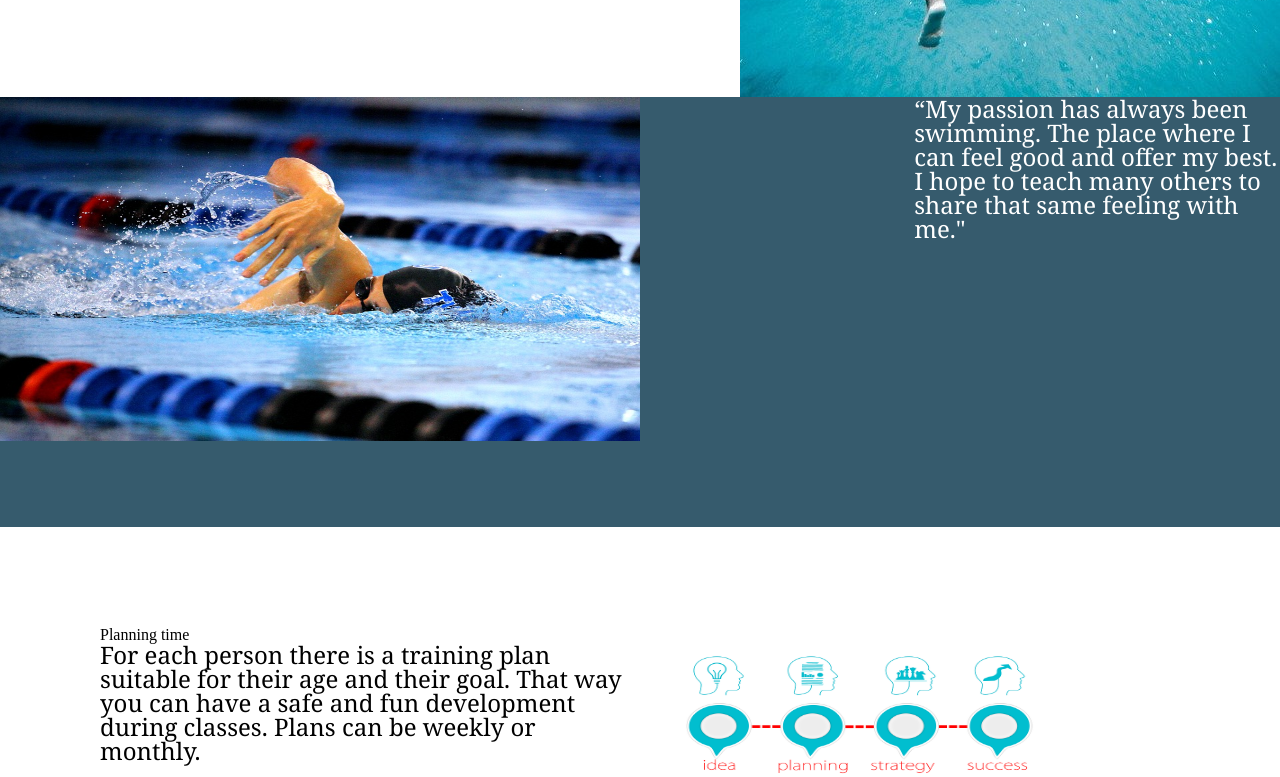
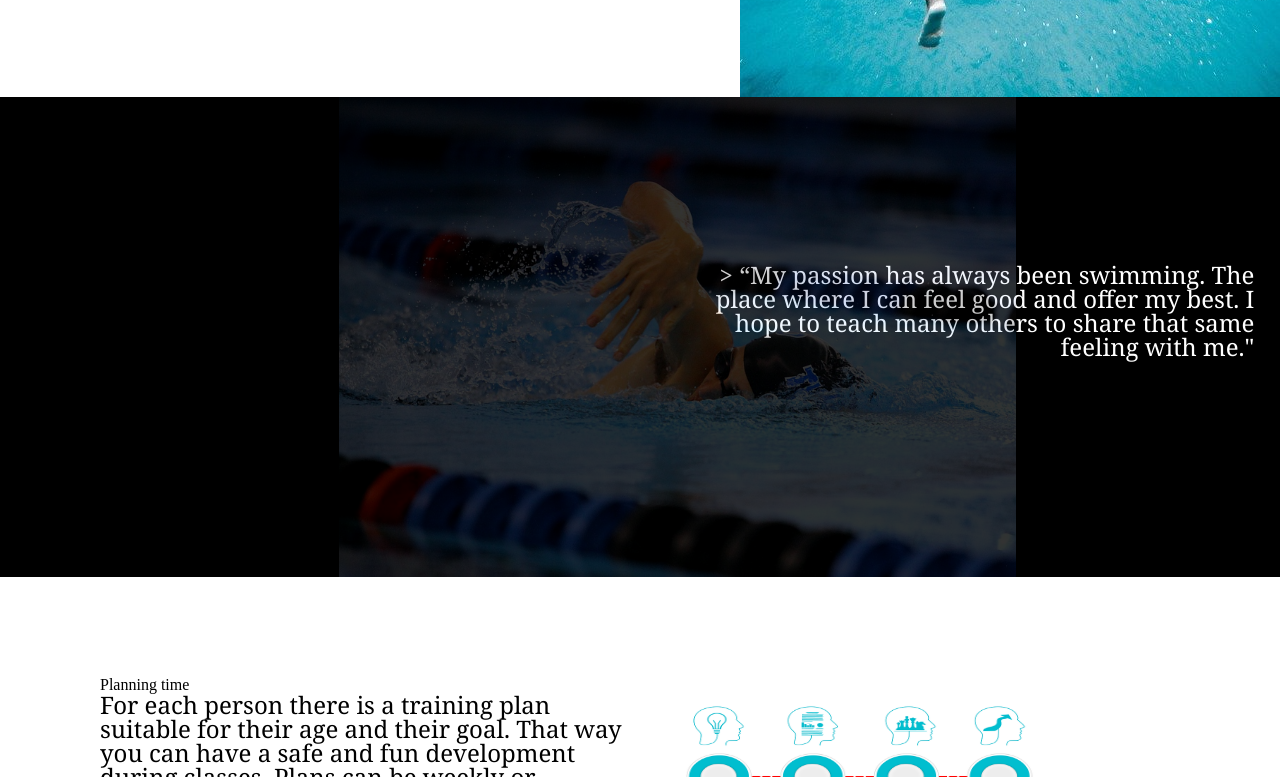
Before and after one commit to Samylle-code/Template-Portfolio, a plain HTML site: page index.html in a window 1280 px wide. Shown: the part 687-1464 px from the top of the page. Drawn offline with Linux system fonts and the light colour scheme.

Commit message:
mudanças no yourself

```diff
--- a/css/yourself.css
+++ b/css/yourself.css
@@ -1,32 +1,4 @@
 
-.Yourself{
-    background-color: #365B6D;
-    height: 680px;
-    position: relative;
-}
-.Yourself ul{
-    width: 100%;
-    height: 50%;
-}
-.Yourself ul li{
-    display: flex;
-    padding-top: 200px;
-
-}
-.Yourself ul li img{
-    width: 30%;
-    height: 50%;
-    margin: 0 auto;
-}
-.Yourself ul li p{
-    margin: 0 auto;
-    width: 30%;
-    font-family: cambria;
-    color: white;
-    font-size: 24px;
-    text-align: left;
-}
-@media screen and (min-width: 680px){
     .Yourself{
         height: max-content;
     }
@@ -35,40 +7,46 @@
         width: fit-content;
     }
     .Yourself ul li {
-        padding: 0;
+        background:
+            linear-gradient(
+            rgba(0,0,0,.5),rgba(0,0,0,.5)
+            ),
+            url(../img/img-yourself.jpg) no-repeat;
+        height: 60vh;
 
     }
+    .Yourself ul li p {
+        width: 65%;
+        margin: 23% 10%;
+        font-weight: bold;
+        font-family: cambria;
+        color: white;
+        font-size: 24px;
+        text-align: left;
+    }
     #img-yourself{
-        margin: 0;
-        padding: 0;
-        width: 70%;
-        height: 80%;
+        display: none;
+    }
+
+@media screen and (min-width: 1000px) {
+    .Yourself ul li {
+        background: black;
+        display: flex;
+    }
+    .Yourself ul li p {
+        width: 45%;
+        margin: 13% 2%;
+        font-weight: lighter;
+        font-family: cambria;
+        color: white;
+        font-size: 24px;
+        text-align: right;
+    }
+    #img-yourself{
+        display: inline-flex;
+        width: 100%;
+        height: 100%;
+        opacity: 20%;
+        margin-left: 50%;
     }
 }
-@media screen and (max-width: 800px) {
-    .Yourself{
-        height: fit-content;
-        background: linear-gradient(
-        90deg,
-        rgba(2, 104, 115, 1) 0%,
-        rgba(4, 157, 191, 1) 65%,
-        rgba(4, 196, 217, 0.486) 95%
-        );
-    }
-    .Yourself ul li {
-        display: inline-block;
-        padding: 0px;
-    }
-
-    .Yourself ul li p{
-        width: 100%;
-        padding: 20px 0;
-        margin: 3.5%;
-        font-size: 20px;
-    }
-    #img-yourself{
-        width: 100%;
-        height: 100%;
-    }
-
-}
--- a/index.html
+++ b/index.html
@@ -57,7 +57,7 @@
                             <img src="img/img-yourself.jpg" id="img-yourself" alt="">
 
                         </picture>
-                        <p>
+                        <<p>>
                             “My passion has always been swimming. The place where
                             I can feel good and offer my best. I hope to teach many
                             others to share that same feeling with me."
```
